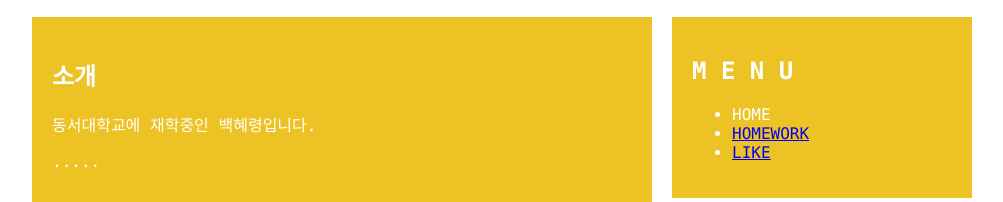
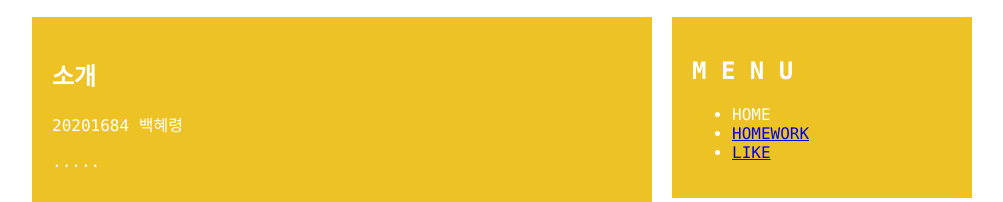
Before and after one commit to baek-hye/baek-hye.github.io, a plain HTML site: page index.html in a window 1280 px wide. Shown: the part 944-1146 px from the top of the page, without its empty margins (138-1141 px from the left). Drawn offline with Linux system fonts and the light colour scheme.

Commit message:
Update index.html

```diff
--- a/index.html
+++ b/index.html
@@ -152,7 +152,7 @@
         </div>
         <div id="jb-content1">
           <h2 class="jb-color">소개</h2>
-          <p class="jb-color">동서대학교에 재학중인 백혜령입니다.</p>
+          <p class="jb-color">20201684 백혜령</p>
           <p class="jb-color">.....</p>
         </div>
         <div id="jb-sidebar1">
```
